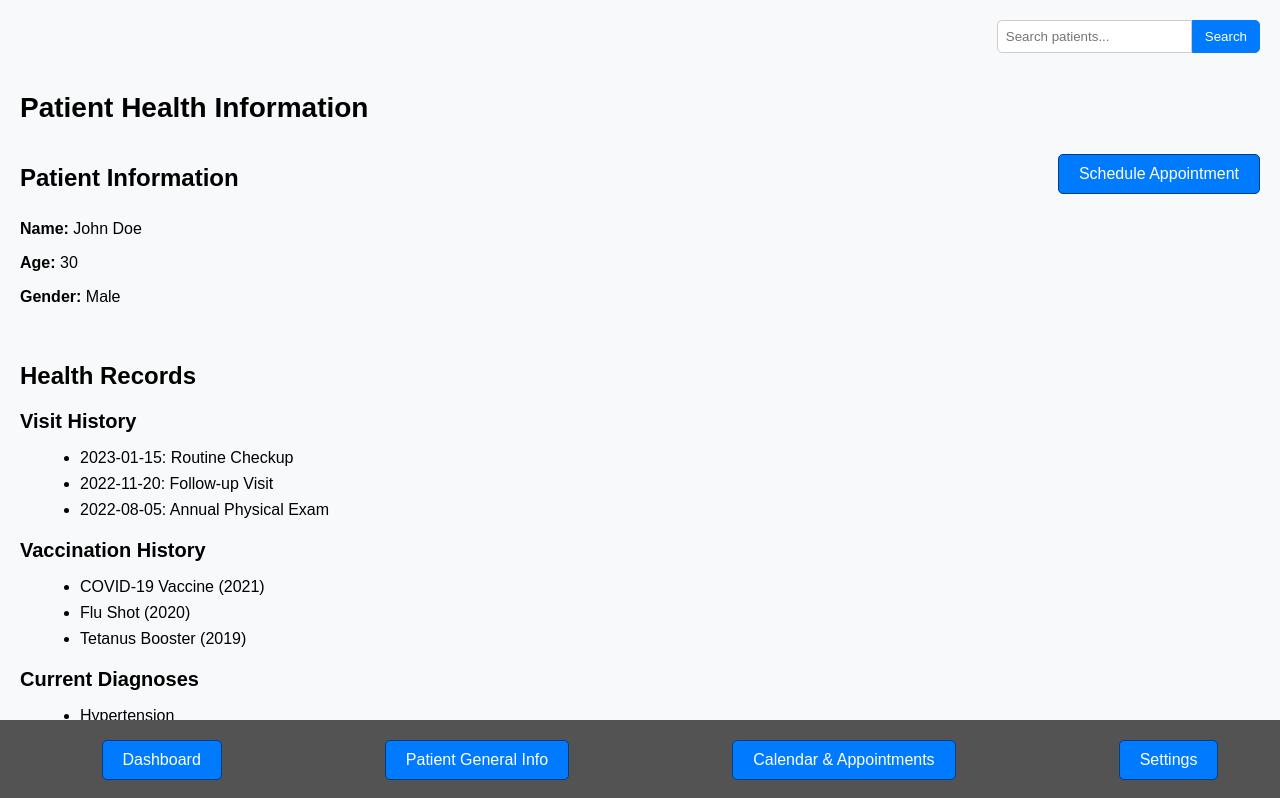
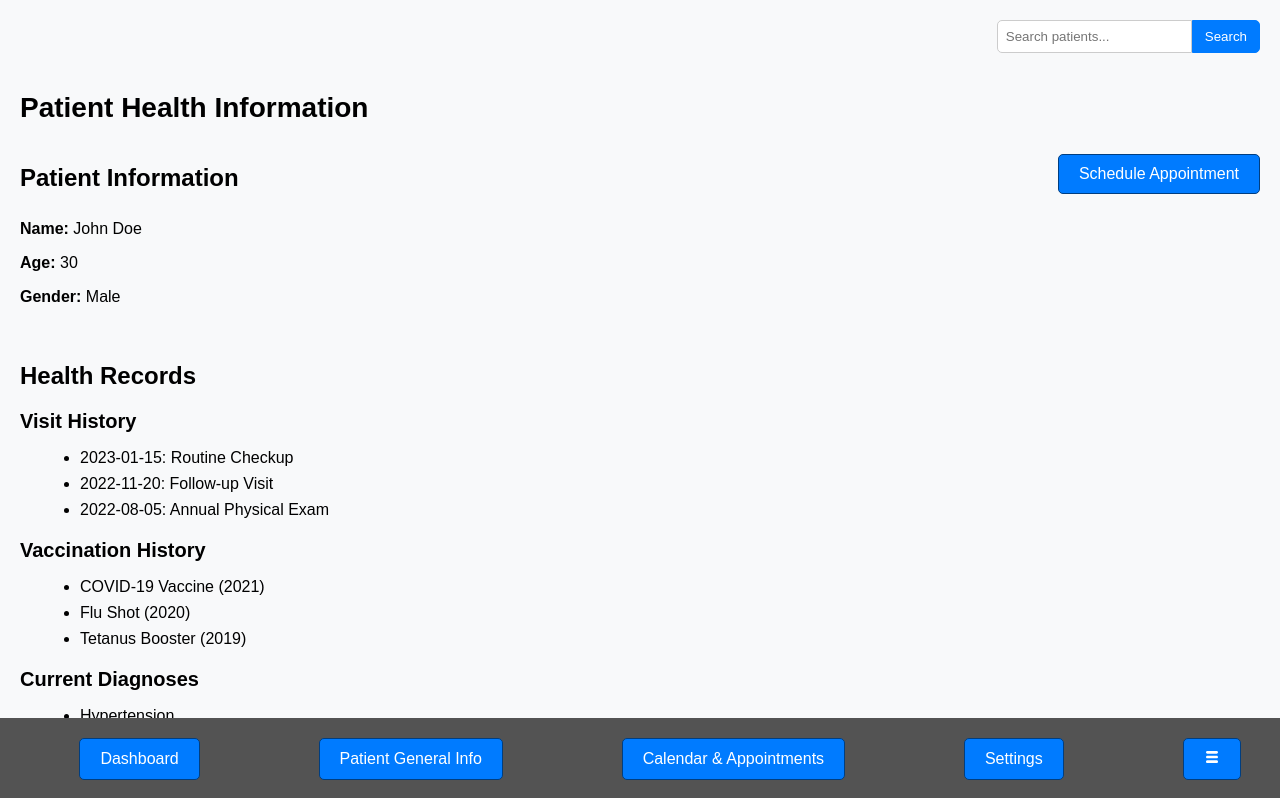
Before and after one commit to ManpreetRai-0/MediTrack, a React (Create React App) app: page /navi/healthInfo in a window 1280 px wide. Shown: the top 798 px of the page. Built offline with nearby package versions, Linux system fonts and the light colour scheme.

Commit message:
added open close NaviBar
I added code to open close NaviBar and moved the code relating to NaviBar from healthInfo.css and BaviBar.css

```diff
--- a/src/Components/Pages/HealthInfo/HealthInfo.css
+++ b/src/Components/Pages/HealthInfo/HealthInfo.css
@@ -73,6 +73,9 @@ li {
 }
 
 /*bottom navigation bar styles*/
+/*
+//moved this code to NaviBar
+
 .bottom-nav {
   display: flex;
   justify-content: space-around;
@@ -84,20 +87,11 @@ li {
   width: 100%;
 }
 
-.bottom-nav button {
-  padding: 10px 20px;
-  font-size: 16px;
-  background-color: #007bff;
-  color: #ffffff;
-  border: 1px solid #003e80;
-  border-radius: 5px;
-  cursor: pointer;
-}
-
 .bottom-nav button:hover {
   background-color: #4da3ff;
 
 }
+*/
 
 /*search bar styles*/
 .search-bar {
--- a/src/Components/Pages/NaviBar/NaviBar.css
+++ b/src/Components/Pages/NaviBar/NaviBar.css
@@ -7,3 +7,49 @@
     border-radius: 5px;
     cursor: pointer;
   }
+  .bottom-nav {
+    display: flex;
+    justify-content: space-around;
+    padding: 20px;
+    background-color: #535353;
+    position: fixed;
+    bottom: 0;
+    left: 0;
+    width: 100%;
+  }
+
+  .bottom-nav button:hover {
+    background-color: #4da3ff;
+
+  }
+
+  .close-nav button {
+    padding: 10px 20px;
+    font-size: 16px;
+    background-color: #007bff;
+    color: #ffffff;
+    border: 1px solid #003e80;
+    border-radius: 5px;
+    cursor: pointer;
+  }
+  .close-nav {
+    display: flex;
+    justify-content: right;
+    text-align: right;
+    padding: 20px;
+    width: 30px;
+    background-color: #535353;
+    position: fixed;
+    bottom: 0;
+    right: 0;
+  }
+
+  .close-nav button:hover {
+    background-color: #4da3ff;
+
+  }
+
+  .NaviMenu{
+    background: transparent;
+    border-color: transparent;
+  }
--- a/src/Components/Pages/NaviBar/NaviBar.jsx
+++ b/src/Components/Pages/NaviBar/NaviBar.jsx
@@ -2,11 +2,15 @@ import React from 'react';
 import { useState } from 'react';
 import './NaviBar.css';
 import { useNavigate, Outlet } from 'react-router-dom';
-
+import { TiThMenu } from "react-icons/ti";
 
 export function NaviBar(user){
 
+    const [barVisable, setBarVisable] = useState(true);
 
+    function handleBar(){
+        barVisable ? setBarVisable(false) : setBarVisable(true);
+    }
 
     const navigate = useNavigate();
     function handleDash(){
@@ -23,12 +27,21 @@ export function NaviBar(user){
         /* Bottom Navigation Bar */
         <>
             <Outlet/>
+            {barVisable ?
+            (
             <div className="bottom-nav">
                 <button onClick={handleDash}>Dashboard</button>
                 <button onClick={handlePatientInfo}>Patient General Info</button>
                 <button>Calendar & Appointments</button>
                 <button>Settings</button>
+                <button className="NaviMenu" onClick={handleBar}><TiThMenu/></button>
             </div>
+            )
+            :
+            <div className="close-nav">
+                <button className="NaviMenu" onClick={handleBar}><TiThMenu/></button>
+            </div>
+            }
         </>
     );
 };
```
Lines whose indentation alone changed are shown as unchanged.
